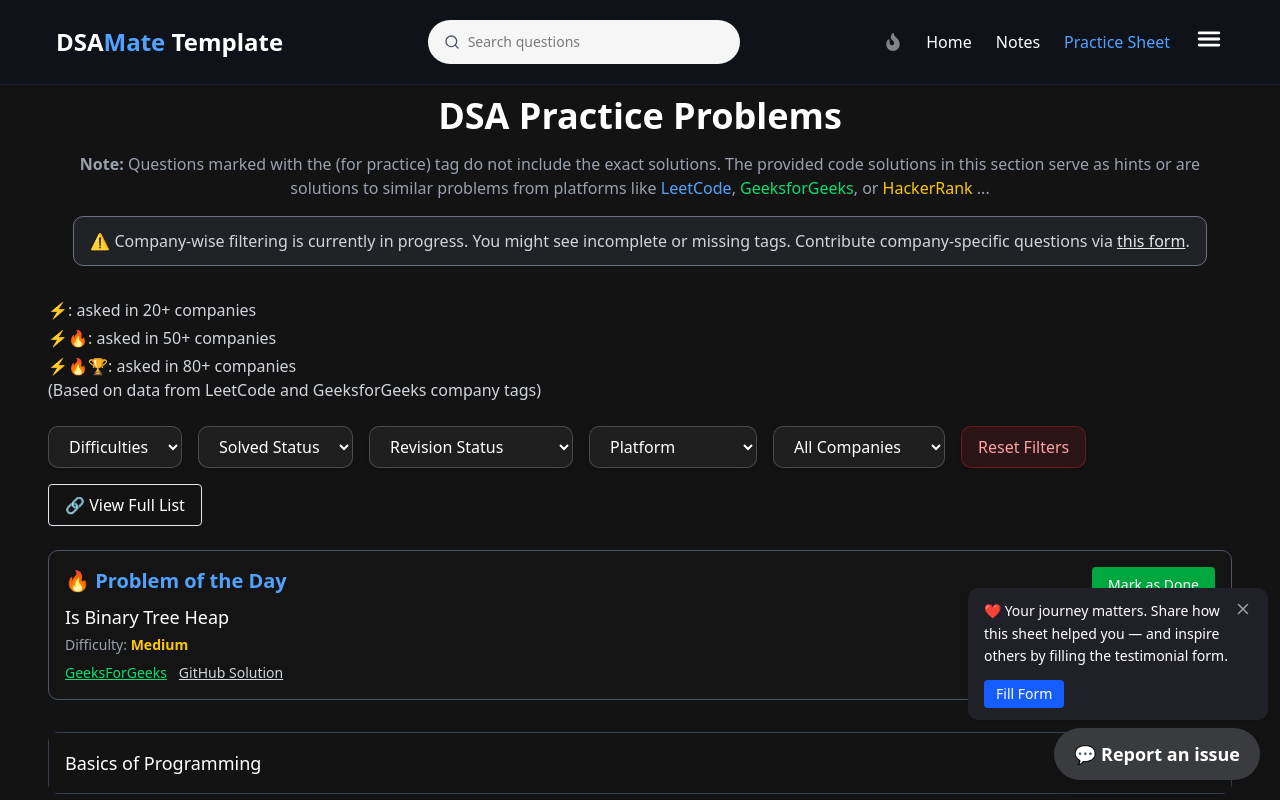
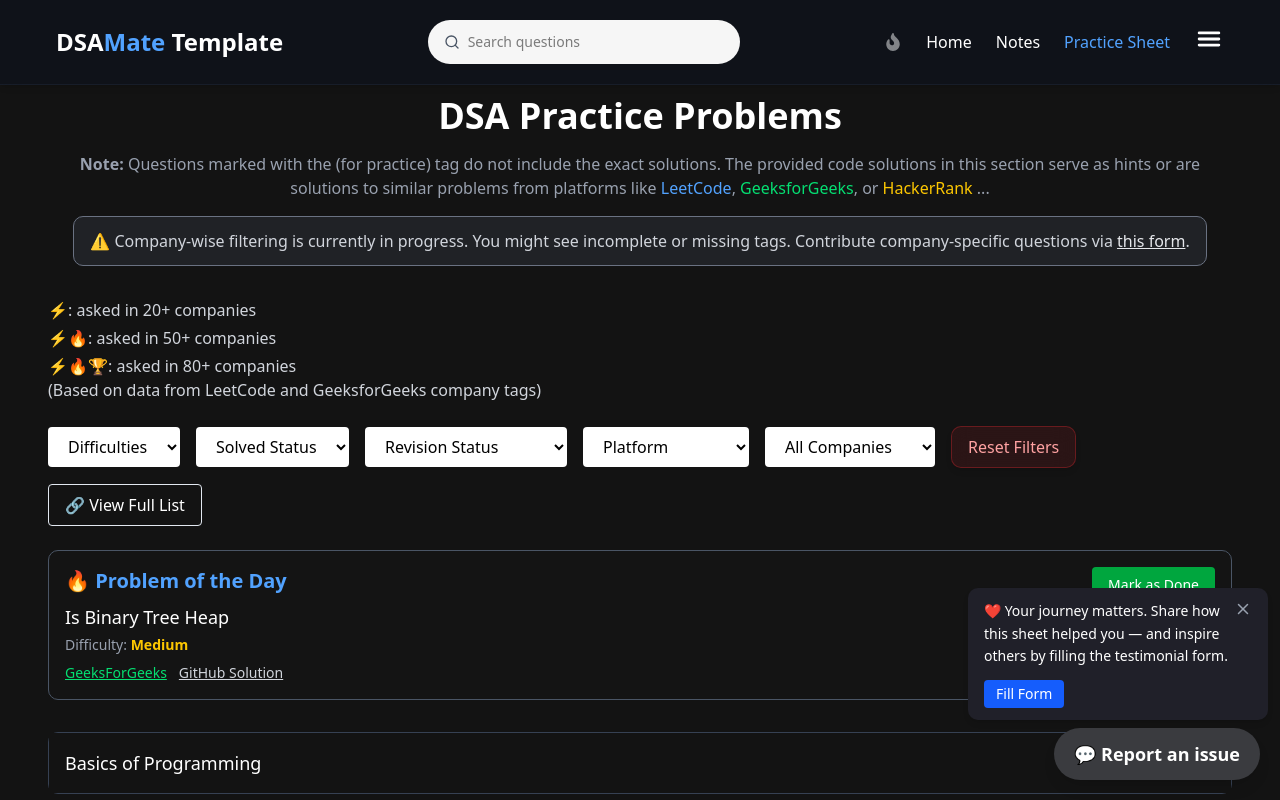
Before and after one commit to saumyayadav25/cpp-dsa-sheet-testing, a Next.js app: page /sheet in a window 1280 px wide. Shown: the top 800 px of the page. Built offline with nearby package versions, Linux system fonts and the light colour scheme.

Commit message:
Fixed: Fliter-dropdown-color

```diff
--- a/app/sheet/page.tsx
+++ b/app/sheet/page.tsx
@@ -80,8 +80,8 @@ export default function SheetPage() {
           <select
             value={difficultyFilter}
             onChange={(e) => setDifficultyFilter(e.target.value)}
-            className="bg-white/5 rounded-lg px-3 py-2 md:px-4 backdrop-blur-md border border-white/20 text-white shadow-md hover:bg-white/8 transition duration-200"
-            // className='bg-white rounded px-2 py-1 md:px-4 md:py-2 focus:outline-none'
+            // className="bg-white/5 rounded-lg px-3 py-2 md:px-4 backdrop-blur-md border border-white/20 text-white shadow-md hover:bg-white/8 transition duration-200"
+            className='bg-white text-black relative z-10 rounded px-4 py-2 focus:outline-none'
           >
             <option value="">Difficulties</option>
             <option value="easy">Easy</option>
@@ -93,8 +93,8 @@ export default function SheetPage() {
           <select
             value={statusFilter}
             onChange={(e) => setStatusFilter(e.target.value)}
-            className="bg-white/5 backdrop-blur-md border border-white/20 text-white rounded-lg px-3 py-2 md:px-4 shadow-md hover:bg-white/8 transition duration-200"
-            // className='bg-white rounded px-2 py-1 md:px-4 md:py-2 focus:outline-none'
+            // className="bg-white/5 backdrop-blur-md border border-white/20 text-white rounded-lg px-3 py-2 md:px-4 shadow-md hover:bg-white/8 transition duration-200"
+            className='bg-white text-black relative z-10 rounded px-4 py-2 focus:outline-none'
           >
             <option value="">Solved Status</option>
             <option value="solved">Solved</option>
@@ -105,8 +105,8 @@ export default function SheetPage() {
           <select
             value={revisionFilter}
             onChange={(e) => setRevisionFilter(e.target.value)}
-            className="bg-white/5 backdrop-blur-md border border-white/20 text-white rounded-lg px-3 py-2 md:px-4 shadow-md hover:bg-white/8 transition duration-200"
-            // className='bg-white rounded px-2 py-1 md:px-4 md:py-2 focus:outline-none'
+            // className="bg-white/5 backdrop-blur-md border border-white/20 text-white rounded-lg px-3 py-2 md:px-4 shadow-md hover:bg-white/8 transition duration-200"
+            className='bg-white text-black relative z-10 rounded px-4 py-2 focus:outline-none'
           >
             <option value="">Revision Status</option>
             <option value="marked">Marked for Revision</option>
@@ -117,8 +117,8 @@ export default function SheetPage() {
           <select
             value={platformFilter}
             onChange={(e) => setPlatformFilter(e.target.value)}
-            className="bg-white/5 backdrop-blur-md border border-white/20 text-white rounded-lg px-3 py-2 md:px-4 shadow-md hover:bg-white/8 transition duration-200"
-            // className='bg-white rounded px-2 py-1 md:px-4 md:py-2 focus:outline-none'
+            // className="bg-white/5 backdrop-blur-md border border-white/20 text-white rounded-lg px-3 py-2 md:px-4 shadow-md hover:bg-white/8 transition duration-200"
+            className='bg-white text-black relative z-10 rounded px-4 py-2 focus:outline-none'
           >
             <option value="">Platform</option>
             <option value="leetcode">LeetCode</option>
@@ -133,8 +133,8 @@ export default function SheetPage() {
           <select
             value={companyFilter}
             onChange={(e) => setCompanyFilter(e.target.value)}
-            className="bg-white/5 backdrop-blur-md border border-white/20 text-white rounded-lg px-3 py-2 md:px-4 shadow-md hover:bg-white/8 transition duration-200"
-            // className='bg-white rounded px-2 py-1 md:px-4 md:py-2 focus:outline-none'
+            // className="bg-white/5 backdrop-blur-md border border-white/20 text-white rounded-lg px-3 py-2 md:px-4 shadow-md hover:bg-white/8 transition duration-200"
+            className='bg-white text-black relative z-10 rounded px-4 py-2 focus:outline-none'
           >
             <option value="">All Companies</option>
             <option value="Adobe">Adobe</option>
```
